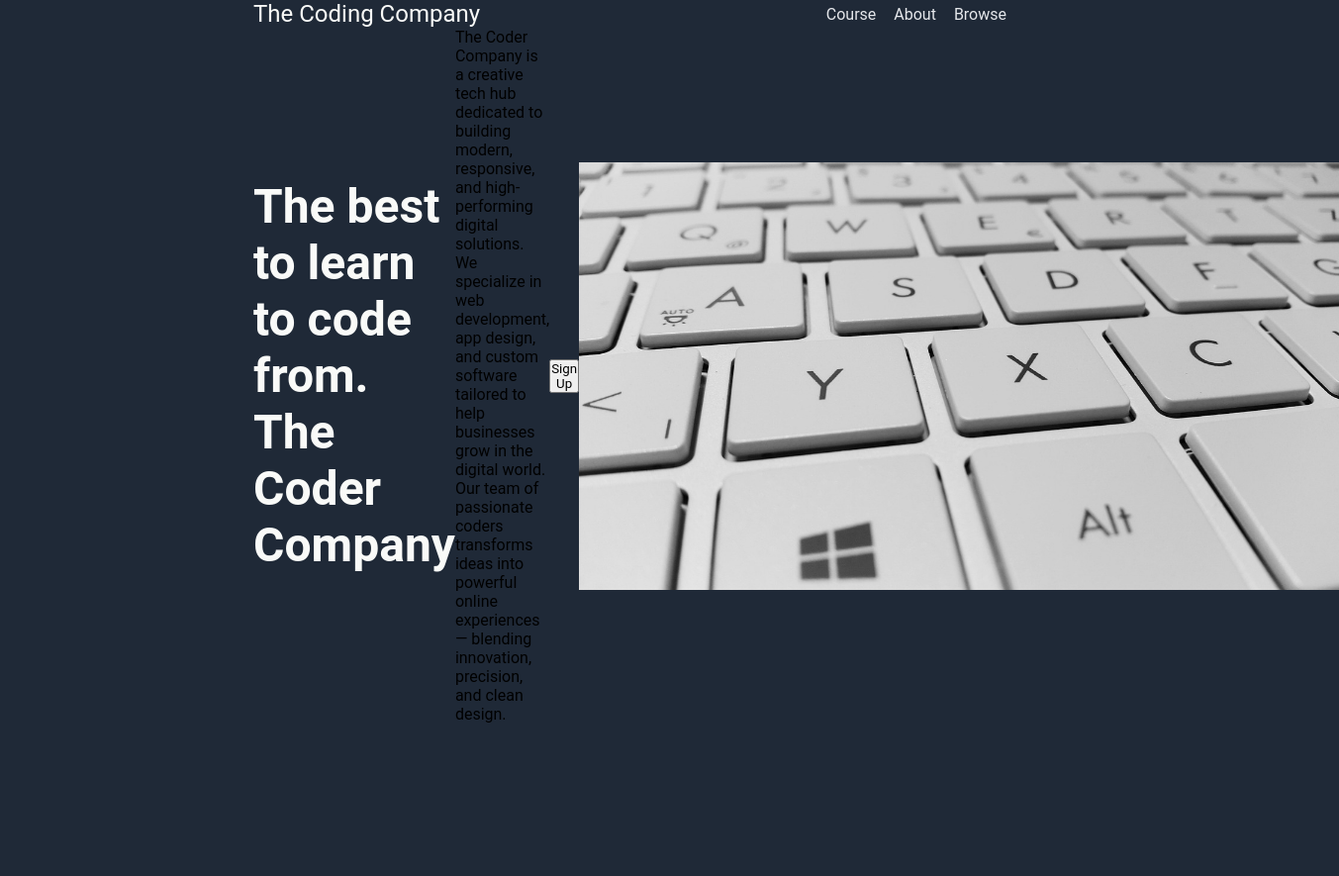
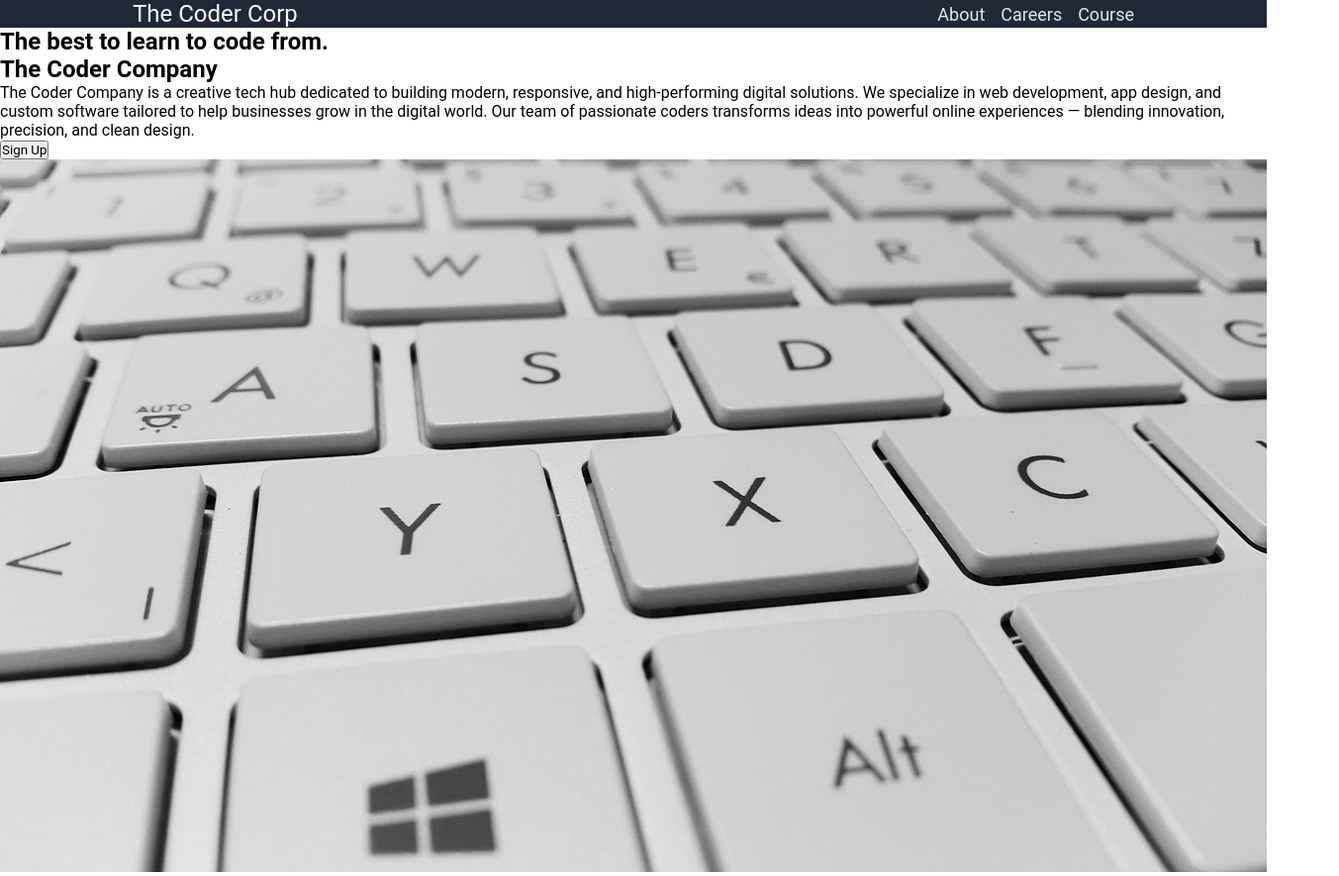
Before and after one commit to Sherap-dev/project_landingPage, a plain HTML site: page index.html in a window 1280 px wide. Shown: the whole page at 99% size, 1353 px wide, since content can reach past the window. Before the commit the page ends 800 px from the top, so only its background shows below. Drawn offline with Linux system fonts and the light colour scheme.

Commit message:
rewrite all code

```diff
--- a/index.html
+++ b/index.html
@@ -7,27 +7,23 @@
     <link rel="stylesheet" href="styles.css">
 </head>
 <body>
+    <header class="top-nav">
         <nav class="nav-links">
-            <div class="logo">The Coding Company</div>
-           <div class="links">
+            <a href="#" class="logo">The Coder Corp</a>
+            <div>
             <ul>
-                    <li>
-                        <a class="link" href="#">Course</a>
-                    </li>
-                    <li>
-                        <a class="link" href="#">About</a>
-                    </li>
-                    <li>
-                        <a class="link" href="#">Browse</a>
-                    </li>
+                <li><a href="#">About</a> </li>
+                <li><a href="#">Careers</a></li>
+                <li><a href="#">Course</a></li>
             </ul>
             </div>
         </nav>
-        <div class="text">
+    </header>
+    <section class="text">
         <h1 class="tagline">The best to learn to code from.<br>The Coder Company<br></h1>
         <p class="about">The Coder Company is a creative tech hub dedicated to building modern, responsive, and high-performing digital solutions. We specialize in web development, app design, and custom software tailored to help businesses grow in the digital world. Our team of passionate coders transforms ideas into powerful online experiences — blending innovation, precision, and clean design.</p>
         <button class="signup">Sign Up</button>
         <img src="images/keyboad.jpg" alt="an image of a keyboard">
-        </div>
+        </section>
 </body>
 </html>
--- a/styles.css
+++ b/styles.css
@@ -1,66 +1,46 @@
 * {
     margin: 0;
     padding: 0;
+    text-decoration: none;
+    font-family: "roboto", Arial, Helvetica, sans-serif;
     list-style: none;
     box-sizing: border-box;
-    text-decoration: none;
-    font-family: "roboto", sans-serif;
+}
+
+li {
+    display: inline-block;
+}
+
+.top-nav {
+    background-color: #1f2937;
 
 }
-
-body {
-    margin-left: 20%;
-    margin-right: 20%;
-    background-color: #1f2937;
-}
-
-.nav-links {
-    background-color: #1f2937;
-}
-.nav-links .logo {
+.top-nav .logo {
     font-size: 24px;
     color: #f9faf8;
 
 }
 
-.link {
+.nav-links a {
     color: #e5e7eb;
+    font-size: 18px;
+    margin: 0 6px;
+}
 
+.nav-links{
+    display: flex;
+    justify-content: space-between;
+    align-items: center;
 
 }
 
-img {
-    width: 100%;
-    height: auto;
+nav{
+    margin-left: 10%;
+    margin-right: 10%;
 }
 
-.text h1{
-    font-size: 48px;
-    color: #f9faf8
-}
-
-
-.nav-links {
-
-    display: flex;
-    align-items: center;
-    justify-content: space-between;
+img {
+   width: 100%;
+   height: auto;
 
 }
-
-.links li {
-    display: inline-block;
-    margin: 0 7px;
-}
-
-.text {
-    display: flex;
-    flex-direction: row;
-    justify-self: center;
-    align-items: center;
-}
-
-.tagline {
-
-
-}
```
Lines whose indentation alone changed are shown as unchanged.
